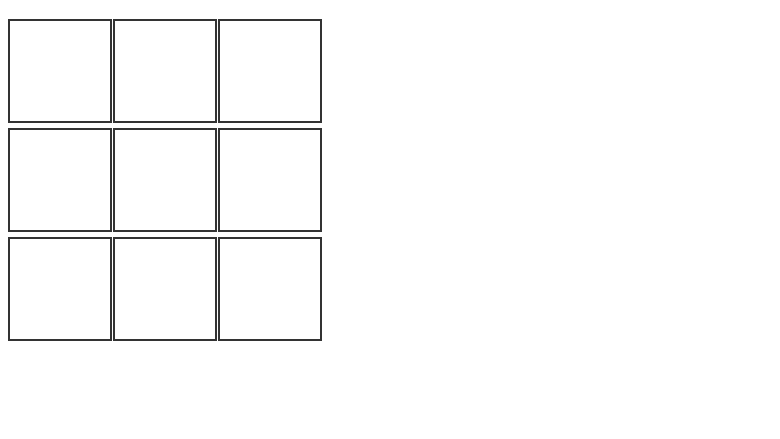
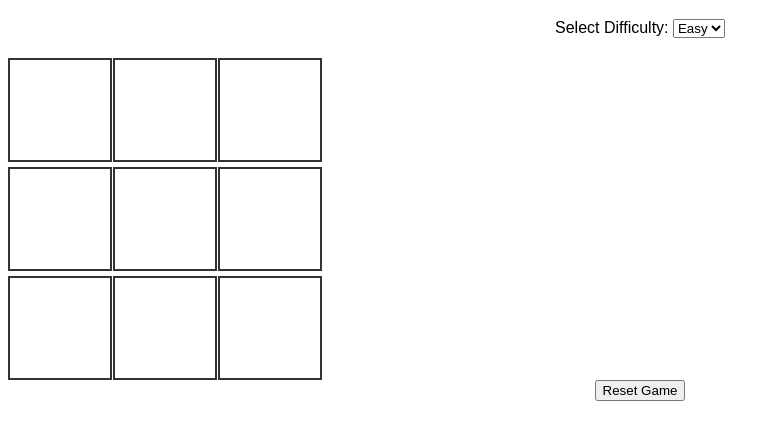
Before and after one commit to Dhairya27x/PRODIGY_WD_03, a plain HTML site: page index.html in a window 1280 px wide. Shown: the part 61-500 px from the top of the page, without its empty margins (0-780 px from the left). Drawn offline with Linux system fonts and the light colour scheme.

Commit message:
Update index.html

```diff
--- a/index.html
+++ b/index.html
@@ -7,8 +7,17 @@
     <link rel="stylesheet" type="text/css" href="styles.css">
 </head>
 <body>
-    <h1>Tic Tac Toe</h1>
-    <div id="board"></div>
+    <div id="background"></div>
+    <div id="container">
+        <h1>Tic Tac Toe</h1>
+        <label for="difficulty">Select Difficulty:</label>
+        <select id="difficulty" onchange="changeDifficulty()">
+            <option value="easy">Easy</option>
+            <option value="hard">Hard</option>
+        </select>
+        <div id="board"></div>
+        <button onclick="resetGame()">Reset Game</button>
+    </div>
     <script src="script.js"></script>
 </body>
 </html>
```
